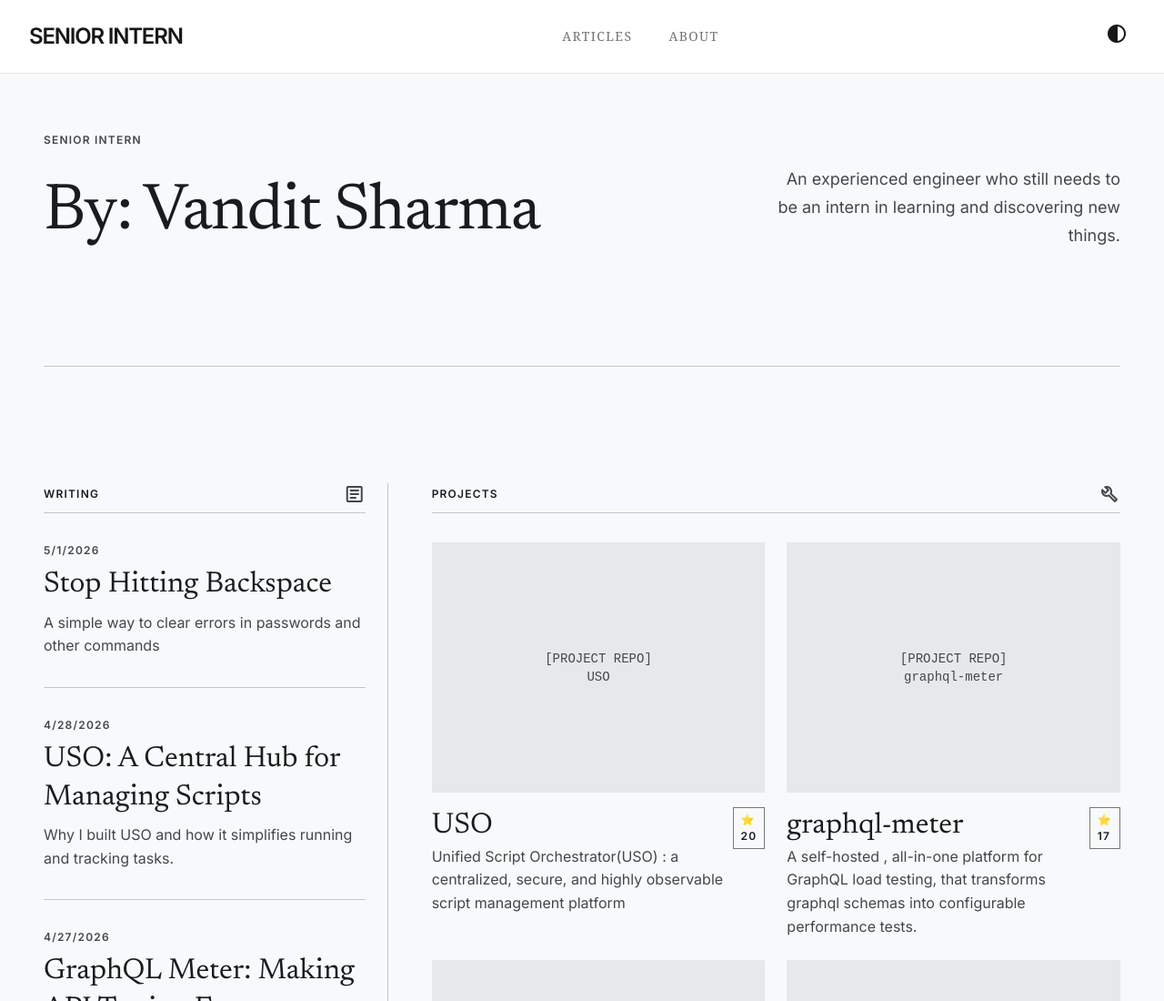
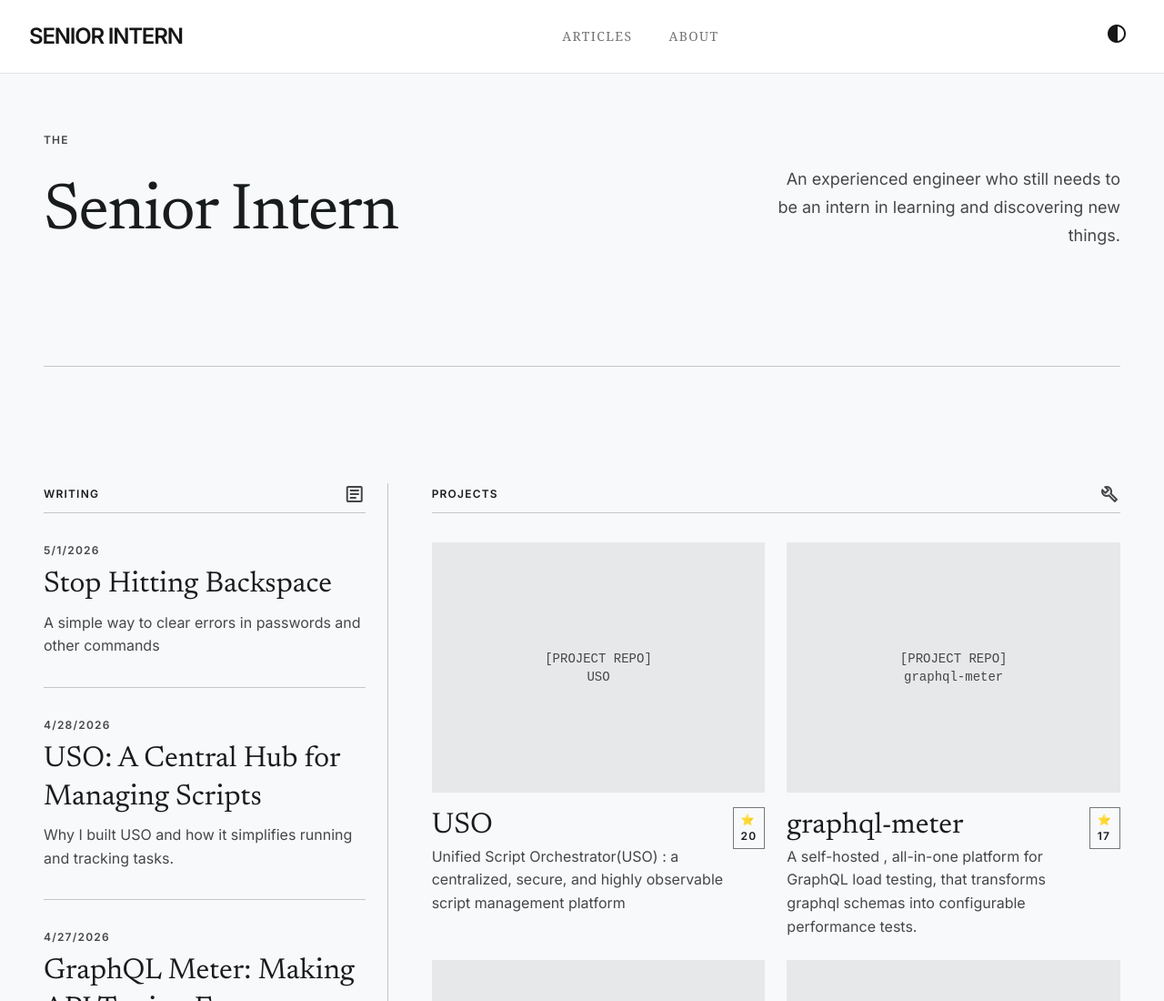
Before and after one commit to vanditsramblings/vanditsramblings.github.io, an Astro site: page / in a window 1280 px wide. Shown: the top 1100 px of the page at 91% size. Built offline with nearby package versions, Linux system fonts and the light colour scheme; Astro itself is replaced by a stand-in of ours; some packages are replaced by stand-ins of ours.

Commit message:
chore: update hero section branding

```diff
--- a/src/pages/index.astro
+++ b/src/pages/index.astro
@@ -23,8 +23,8 @@ try {
     <!-- Hero Section -->
     <section class="grid grid-cols-1 md:grid-cols-12 gap-gutter items-end border-b border-outline-variant pb-xl w-full">
       <div class="col-span-1 md:col-span-8 flex flex-col gap-md">
-        <span class="font-label-caps text-label-caps text-on-surface-variant uppercase">Senior Intern</span>
-        <h1 class="font-display-lg text-display-lg text-on-background">By: Vandit Sharma</h1>
+        <span class="font-label-caps text-label-caps text-on-surface-variant uppercase">THE</span>
+        <h1 class="font-display-lg text-display-lg text-on-background">Senior Intern</h1>
       </div>
       <div class="col-span-1 md:col-span-4 flex flex-col gap-sm md:text-right">
         <p class="font-body-lg text-body-lg text-on-surface-variant">
```
